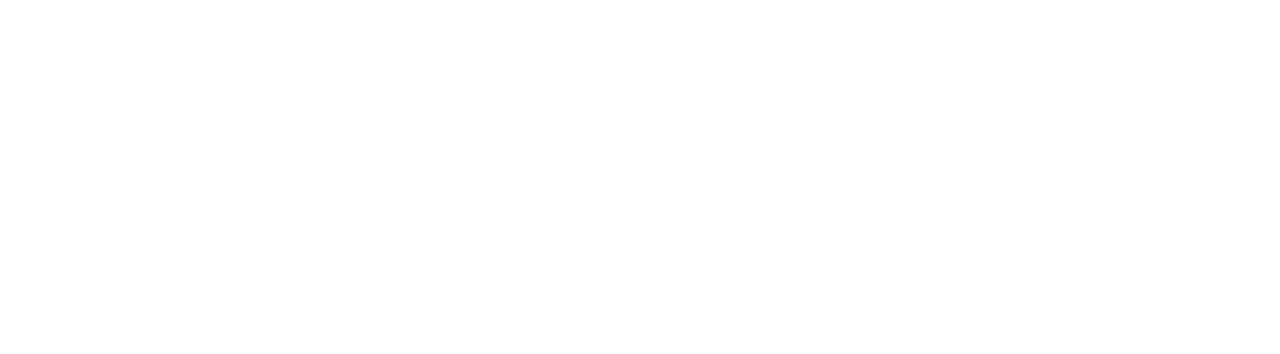
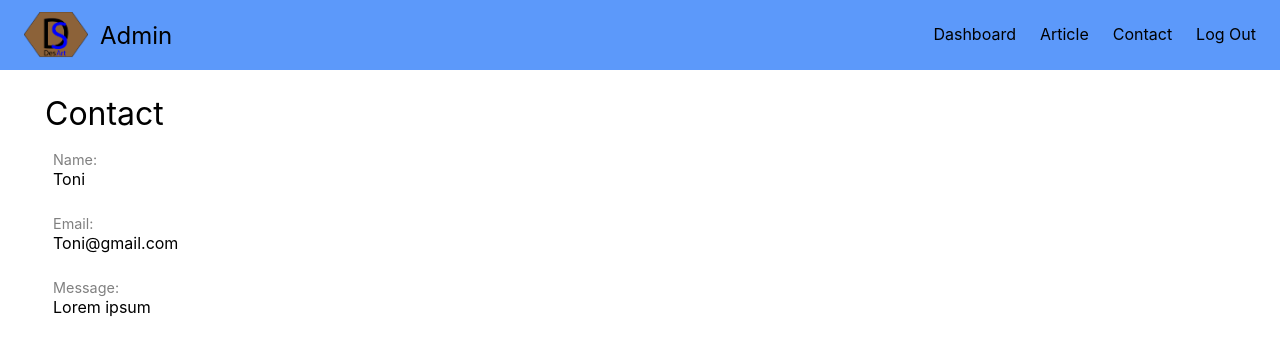
Before and after one commit to ayangd/DesArt, a React (Create React App) app in the folder frontend/: page /admin/contact in a window 1280 px wide. Shown: the top 354 px of the page. Built offline with nearby package versions, Linux system fonts and the light colour scheme.

Commit message:
Cleanup, Admin Contact Us design change

```diff
--- a/frontend/src/App.js
+++ b/frontend/src/App.js
@@ -1,5 +1,6 @@
 import { useEffect } from 'react';
 import { Route, Switch, useHistory } from 'react-router';
+import ContactAdmin from './page/contactAdmin';
 import Home from './page/home';
 import Login from './page/login';
 
@@ -16,6 +17,11 @@
     <Switch>
       <Route path="/login" component={Login} exact />
       <Route path="/home" component={Home} exact />
+      <Route path="/admin">
+        <Switch>
+          <Route path="/admin/contact" component={ContactAdmin} exact />
+        </Switch>
+      </Route>
     </Switch>
   );
 }
--- a/frontend/src/component/headerAdmin.js
+++ b/frontend/src/component/headerAdmin.js
@@ -1,4 +1,5 @@
 import { createUseStyles } from "react-jss";
+import Logo from "../DesArt.png";
 
 const useStyles = createUseStyles({
     header: {
@@ -6,39 +7,34 @@
         padding: '8px 24px',
         display: 'flex',
     },
+    headerLogo: {
+        width: '64px',
+        marginRight: '12px',
+    },
+    headerTitle: {
+        fontSize: '1.5em',
+    },
+    headerLeft: {
+        display: 'flex',
+        flexDirection: 'row',
+        alignItems: 'center',
+        flexShrink: '0',
+    },
     headerMenu:{
         width: '100%',
         display: 'flex',
         justifyContent: 'flex-end',
         alignItems: 'center',
-        gap:'50px',
-    },
-    menuLeft: {
-        display: 'flex',
-        flexDirection: 'row',
-        alignItems: 'center',
-        marginRight: 'auto',
-        '& img':{
-            width: '100px',
-            height: '100px',
-            borderRadius: '50%',
-            backgroundColor: 'black',
-        },
-        '& h3':{
-            marginLeft:'30px',
-        },
-
-    },
-    menuRight:{
+        '& > li': {
             listStyle: 'none',
             borderBottom: '2px solid transparent',
             transition: '0.5s',
             '&:hover': {
                 borderBottom: '2px solid black',
             },
-
+            marginLeft: '24px',
         }
-
+    },
 });
 
 function HeaderAdmin() {
@@ -46,11 +42,15 @@
 
     return (
         <div className={classes.header}>
+            <div className={classes.headerLeft}>
+                <img className={classes.headerLogo} src={Logo} alt="" />
+                <div className={classes.headerTitle}>Admin</div>
+            </div>
             <ul className={classes.headerMenu}>
-                <li className={classes.menuLeft}><img></img><h3>NamaAdmin</h3></li>
-                <li className={classes.menuRight}>Dashboard</li>
-                <li className={classes.menuRight}>Article</li>
-                <li className={classes.menuRight}>Contact</li>
+                <li>Dashboard</li>
+                <li>Article</li>
+                <li>Contact</li>
+                <li>Log Out</li>
             </ul>
         </div>
     );
--- /dev/null
+++ b/frontend/src/page/contactAdmin.js
@@ -0,0 +1,60 @@
+import { createUseStyles } from "react-jss";
+import HeaderAdmin from "../component/headerAdmin"
+
+const useStyles = createUseStyles ({
+    contactContainer:{
+        backgroundColor: 'white',
+        padding: '24px 45px',
+    },
+    contactTitle: {
+        fontSize: '2em',
+        marginBottom: '8px',
+    },
+    content: {
+        display: 'flex',
+        flexDirection: 'column',
+        width: '40vw',
+        padding: '8px',
+        '& > div': {
+            marginBottom: '24px',
+        },
+        '& .contentTitle': {
+            color: 'gray',
+            fontSize: '0.9em',
+        },
+        '& .contentContent':{
+            display: 'block',
+        },
+    },
+});
+
+function ContactAdmin() {
+    const classes = useStyles();
+
+    return(
+        <div>
+            <HeaderAdmin />
+            <div className={classes.contactContainer}>
+                <div className={classes.contactTitle}>
+                    Contact
+                </div>
+                <div className={classes.content}>
+                    <div>
+                        <span className="contentTitle">Name:</span>
+                        <span className="contentContent">Toni</span>
+                    </div>
+                    <div>
+                        <span className="contentTitle">Email:</span>
+                        <span className="contentContent">Toni@gmail.com</span>
+                    </div>
+                    <div>
+                        <span className="contentTitle">Message:</span>
+                        <span className="contentContent">Lorem ipsum</span>
+                    </div>
+                </div>
+            </div>
+        </div>
+    );
+}
+
+export default ContactAdmin;
--- a/frontend/src/page/home/contact-us.js
+++ b/frontend/src/page/home/contactUs.js
@@ -32,7 +32,7 @@
     return (
         <div className={classes.contactUsContainer}>
             <div className={classes.contactUsTitle}>Contact Us</div>
-            <form className={classes.contactUsForm}>
+            <div className={classes.contactUsForm}>
                 <div>
                     <label>Name</label>
                     <TextInput type="text" fullWidth />
@@ -45,7 +45,7 @@
                     <label>Message</label>
                     <TextAreaInput fullWidth />
                 </div>
-            </form>
+            </div>
         </div>
     );
 }
--- a/frontend/src/page/home/index.js
+++ b/frontend/src/page/home/index.js
@@ -1,7 +1,7 @@
 import Footer from '../../component/footer';
 import Header from '../../component/header';
 import Article from './article';
-import ContactUs from './contact-us';
+import ContactUs from './contactUs';
 import Slogan from './slogan';
 import Testimony from './testimony';
 
```
Also changed, not shown: frontend/src/page/ContactByAdmin.js (deleted, +0 -81 lines). Lines whose indentation alone changed are shown as unchanged.
